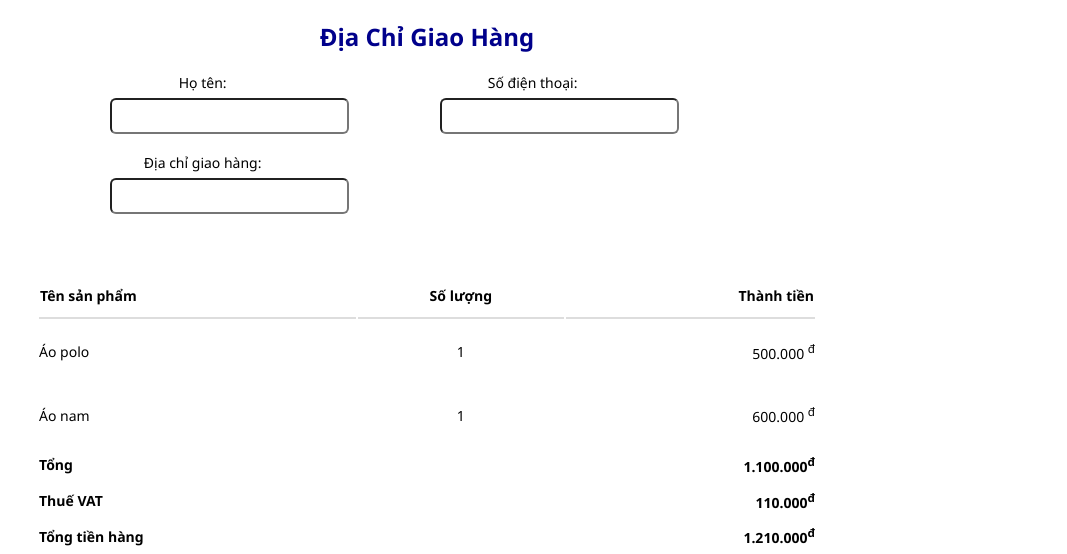
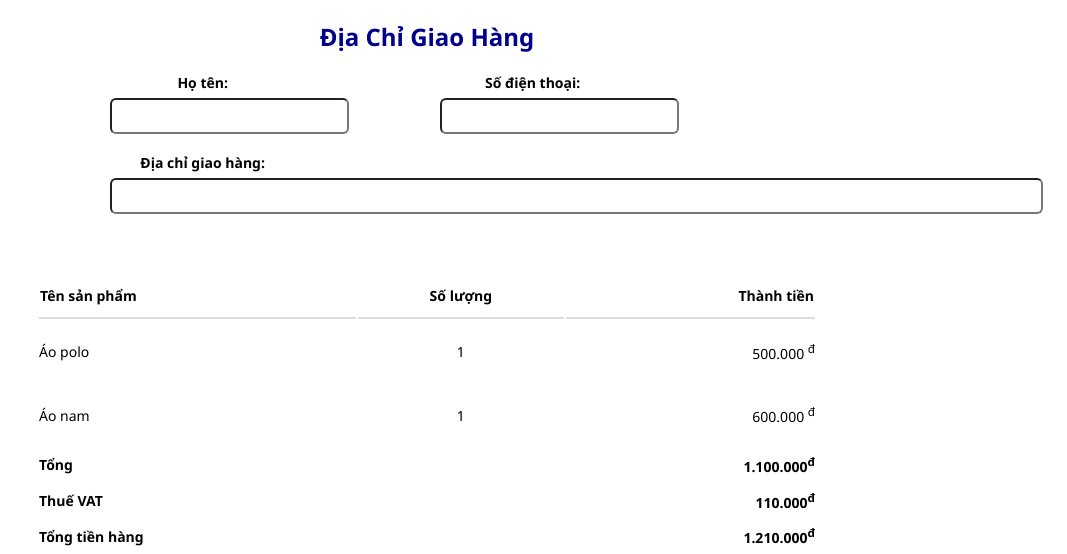
Before and after one commit to vinhpham77/fashion-shop-web, a PHP site: page /delivery.php in a window 1280 px wide; the page is wider, and only the part inside the window is pictured. Shown: the top 554 px of that part, without its empty margins (213-1280 px from the left). Run offline with PHP 8.4, Linux system fonts and the light colour scheme.

Commit message:
Update styledelivery.css

```diff
--- a/style/styledelivery.css
+++ b/style/styledelivery.css
@@ -43,6 +43,7 @@
 }
 
 .delivery-conten-above-input-item{
+    font-weight: bold;
     margin-left: 75px;
     margin-right: 70px;
     text-align: center;
@@ -60,12 +61,13 @@
     height: 30px;
 }
 .delivery-conten-above-input-2-item{
+    font-weight: bold;
     margin-left: 75px;
     margin-right: 70px;
     text-align: center;
 }
 .delivery-conten-above-input-2-item input{
-    width: 125%;
+    width: 500%;
     border-radius: 6px;
     padding-left: 6px 12px;
     height: 30px;
```
